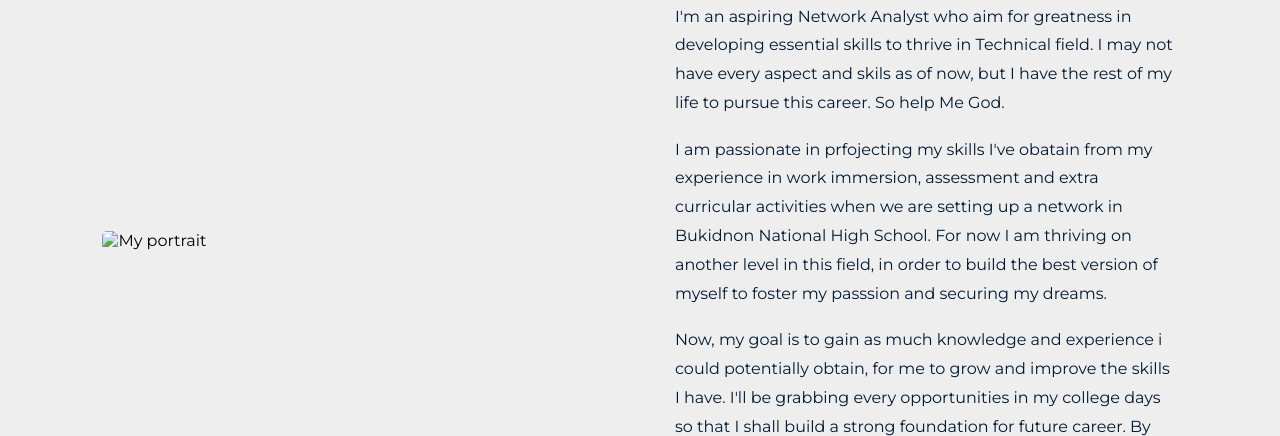
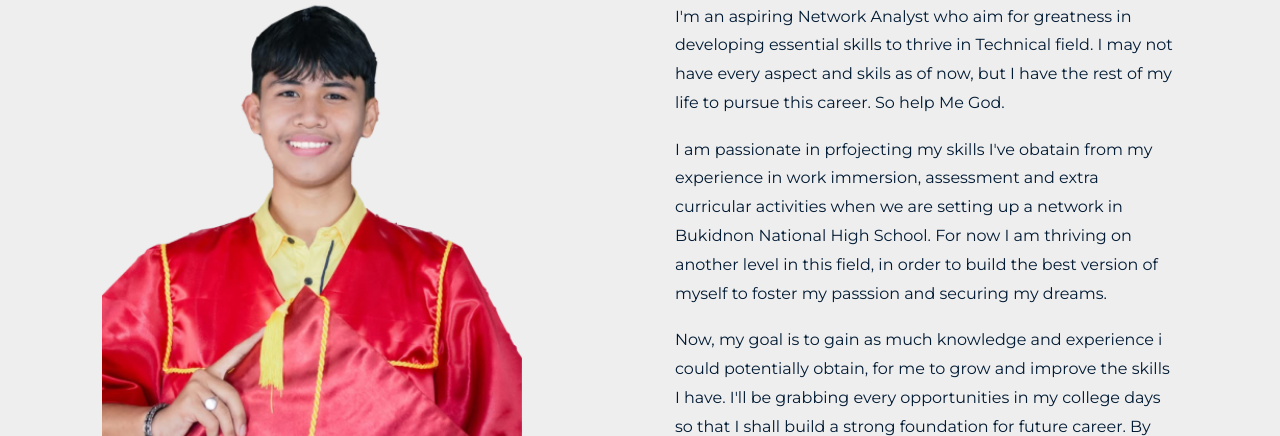
Before and after one commit to 2601103146-eng/My-website1.github.io, a plain HTML site: page about.html in a window 1280 px wide. Shown: the part 364-800 px from the top of the page. Drawn offline with nearby package versions, Linux system fonts and the light colour scheme.

Commit message:
Update about.html

```diff
--- a/about.html
+++ b/about.html
@@ -62,7 +62,7 @@
 
                 <!-- PROFILE IMAGE -->
                 <div class="about-image">
-                    <img src="assets\aboutme.png"
+                    <img src="aboutme.png"
                          alt="My portrait">
                 </div>
 
```
